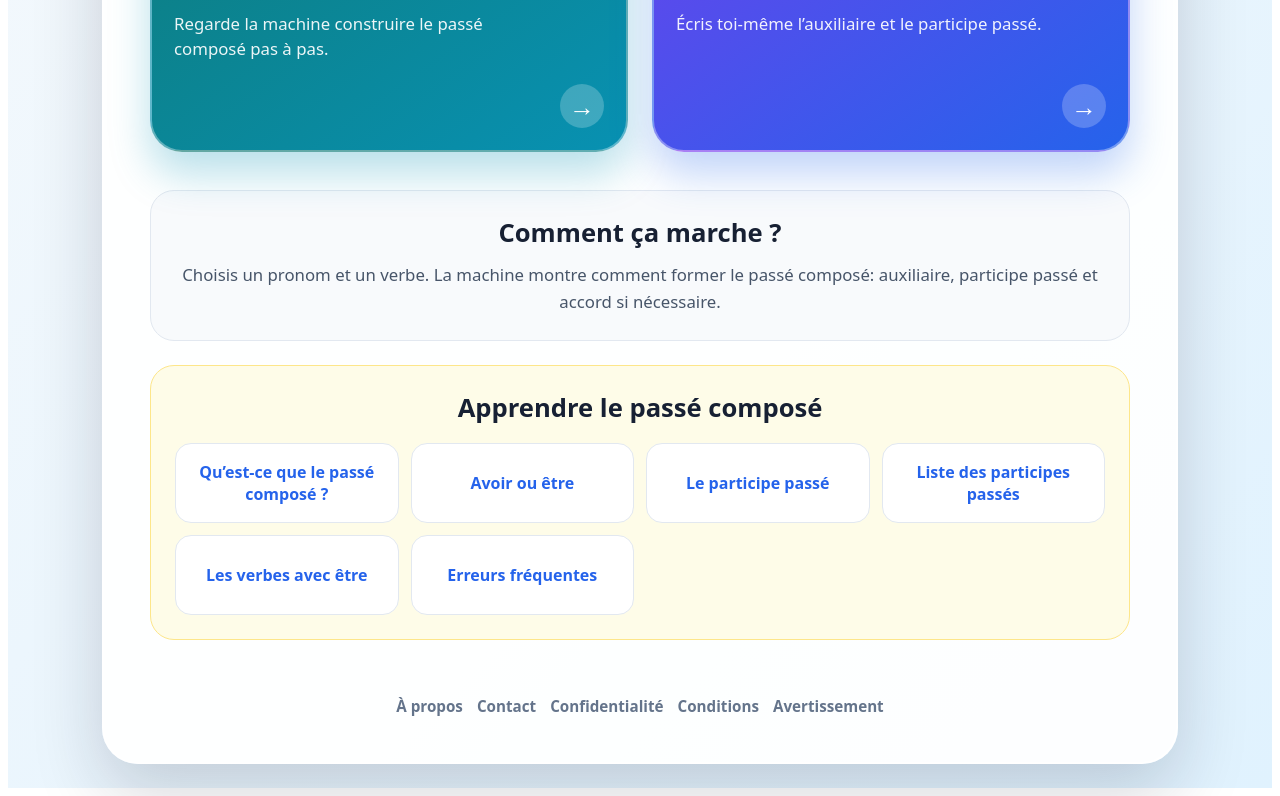
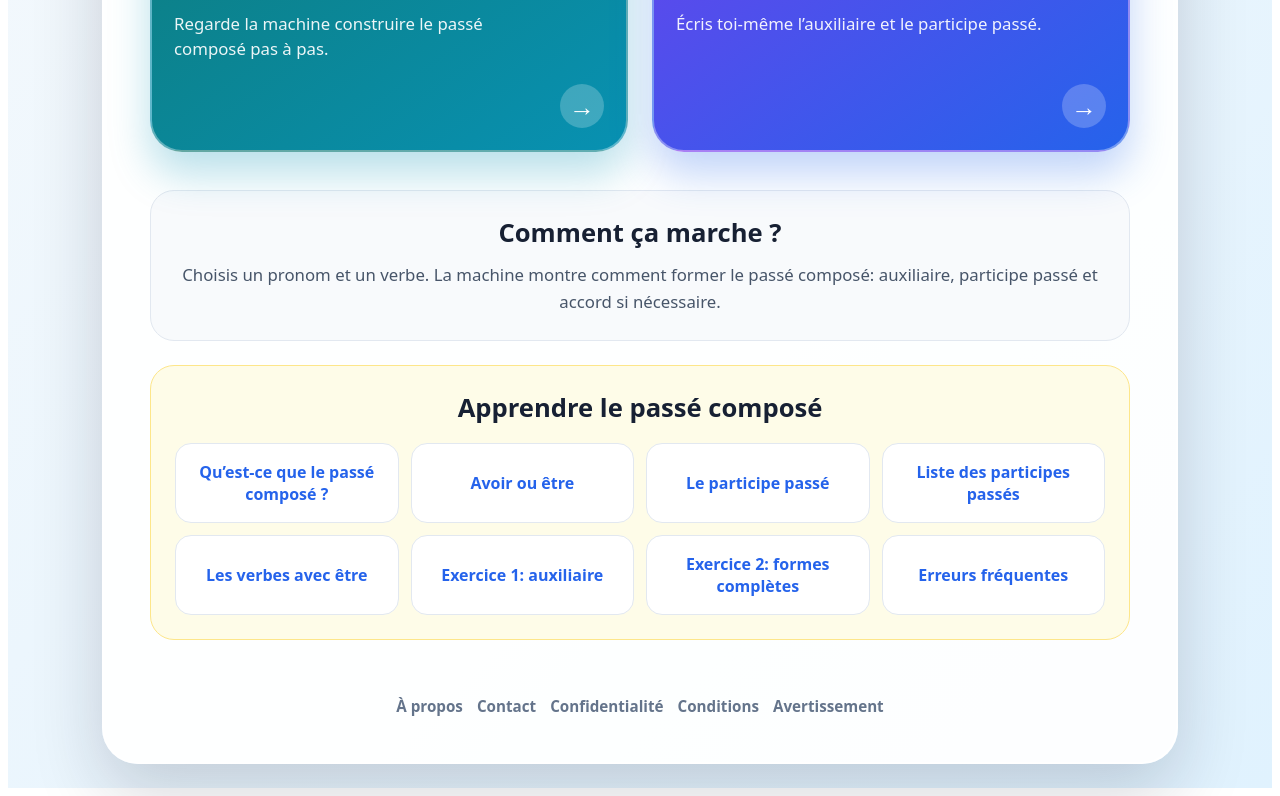
Before and after one commit to ossthun/machinepc, a Next.js app: page / in a window 1280 px wide. Shown: the part 734-1530 px from the top of the page. Built offline with nearby package versions, Linux system fonts and the light colour scheme.

Commit message:
Add links for exercises 1 and 2 in index.js

```diff
--- a/pages/index.js
+++ b/pages/index.js
@@ -115,6 +115,18 @@ export default function Home() {
               style={styles.contentLink}
             >
               Les verbes avec être
+            </Link>
+
+            <Link
+              href="/ex1"
+              style={styles.contentLink}>
+              Exercice 1: auxiliaire
+            </Link>
+
+            <Link
+              href="/ex2"
+              style={styles.contentLink}>
+              Exercice 2: formes complètes
             </Link>
 
             <Link
```
